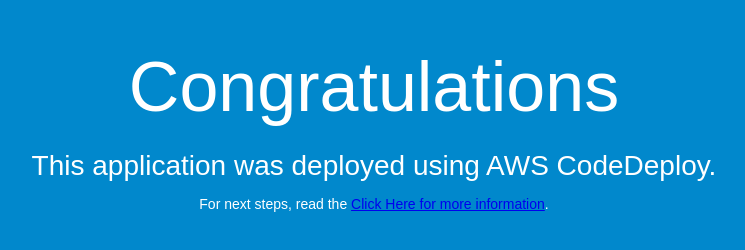
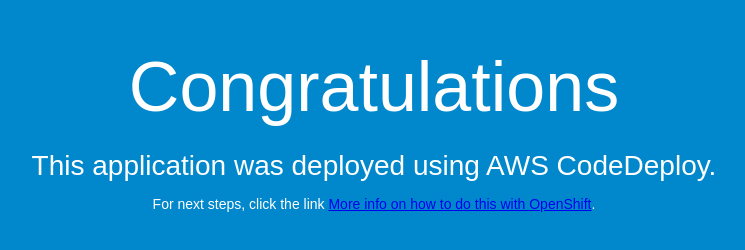
Before and after one commit to sf-walsh/CodeDeployGitHubDemo, a plain HTML site: page index.html in a window 1280 px wide. Shown: the whole page, without its empty margins (266-1011 px from the left). Drawn offline with Linux system fonts and the light colour scheme.

Commit message:
Changed wording again

```diff
--- a/index.html
+++ b/index.html
@@ -28,7 +28,7 @@
   <div align="center">
     <h1>Congratulations</h1>
     <h2>This application was deployed using AWS CodeDeploy.</h2>
-    <p>For next steps, read the <a href="https://www.youtube.com/watch?v=dQw4w9WgXcQ">Click Here for more information</a>.</p>
+    <p>For next steps, click the link <a href="https://www.youtube.com/watch?v=dQw4w9WgXcQ">More info on how to do this with OpenShift</a>.</p>
   </div>
 </body>
 </html>
```
